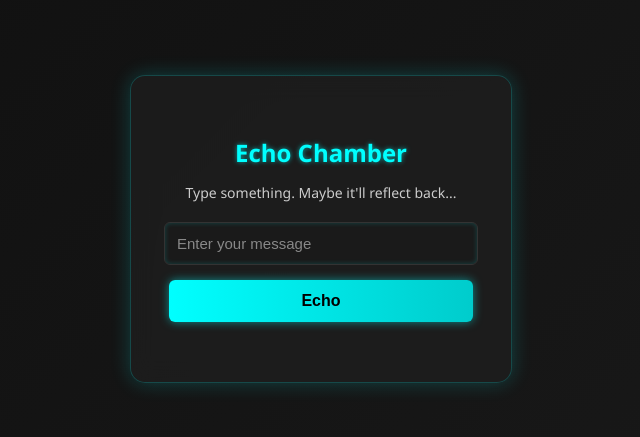
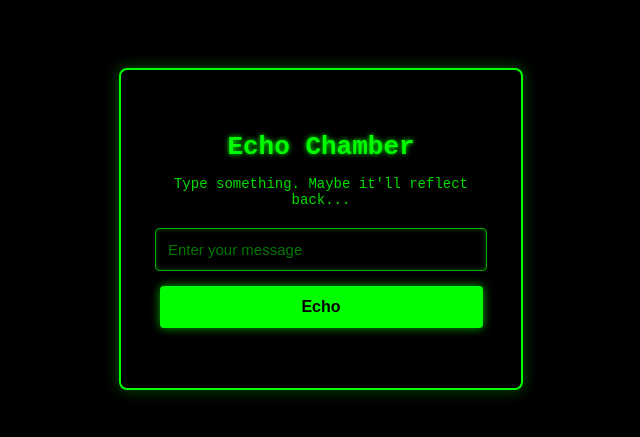
Before and after one commit to dennisabeechrist/ctf-3, a plain HTML site: page index.html in a window 1280 px wide. Shown: the part 171-608 px from the top of the page, without its empty margins (319-959 px from the left). Drawn offline with Linux system fonts and the light colour scheme.

Commit message:
Update index.html

```diff
--- a/index.html
+++ b/index.html
@@ -6,9 +6,9 @@
   <script src="redirect.js" defer></script>
   <style>
     body {
-      background: linear-gradient(135deg, #0f0f0f, #1a1a1a);
-      color: #f0f0f0;
-      font-family: 'Segoe UI', sans-serif;
+      background: #000;
+      color: #00ff00;
+      font-family: 'Courier New', monospace;
       display: flex;
       justify-content: center;
       align-items: center;
@@ -18,26 +18,26 @@
     }
 
     .container {
-      background: rgba(30, 30, 30, 0.8);
-      backdrop-filter: blur(12px);
+      background: rgba(0, 0, 0, 0.85);
+      border: 2px solid #00ff00;
       padding: 40px 30px;
-      border: 1px solid rgba(0, 255, 255, 0.2);
-      border-radius: 15px;
+      border-radius: 8px;
       text-align: center;
-      width: 320px;
-      box-shadow: 0 0 20px rgba(0, 255, 255, 0.2);
+      width: 340px;
+      box-shadow: 0 0 15px #00ff0055;
     }
 
     h2 {
       margin-bottom: 10px;
-      font-weight: 600;
-      color: #00ffff;
-      text-shadow: 0 0 5px #00ffff99;
+      font-size: 26px;
+      font-weight: bold;
+      color: #00ff00;
+      text-shadow: 0 0 5px #00ff00;
     }
 
     p {
       font-size: 14px;
-      color: #ccc;
+      color: #00dd00;
       margin-bottom: 20px;
     }
 
@@ -45,16 +45,16 @@
       padding: 12px;
       width: 90%;
       font-size: 15px;
-      border-radius: 6px;
-      border: 1px solid #333;
-      background-color: #1a1a1a;
-      color: #00ffff;
+      border-radius: 4px;
+      border: 1px solid #00aa00;
+      background-color: #000;
+      color: #00ff00;
       outline: none;
-      box-shadow: inset 0 0 5px #00ffff33;
+      box-shadow: 0 0 5px #00ff0055 inset;
     }
 
     input::placeholder {
-      color: #888;
+      color: #007700;
     }
 
     button {
@@ -62,26 +62,26 @@
       padding: 12px;
       width: 95%;
       font-size: 16px;
-      border-radius: 6px;
+      font-weight: bold;
+      border-radius: 4px;
       border: none;
-      background: linear-gradient(90deg, #00ffff, #00cccc);
+      background-color: #00ff00;
       color: #000;
-      font-weight: bold;
       cursor: pointer;
-      transition: background 0.3s ease, transform 0.2s ease;
-      box-shadow: 0 0 10px #00ffff80;
+      transition: background 0.2s ease, transform 0.1s ease;
+      box-shadow: 0 0 10px #00ff00aa;
     }
 
     button:hover {
-      background: linear-gradient(90deg, #00cccc, #00ffff);
+      background-color: #00cc00;
       transform: scale(1.02);
     }
 
     #message {
       margin-top: 15px;
-      color: #00ffaa;
-      font-weight: 500;
-      text-shadow: 0 0 3px #00ffaa99;
+      color: #00ff88;
+      font-weight: bold;
+      text-shadow: 0 0 3px #00ff88aa;
     }
   </style>
 </head>
```
